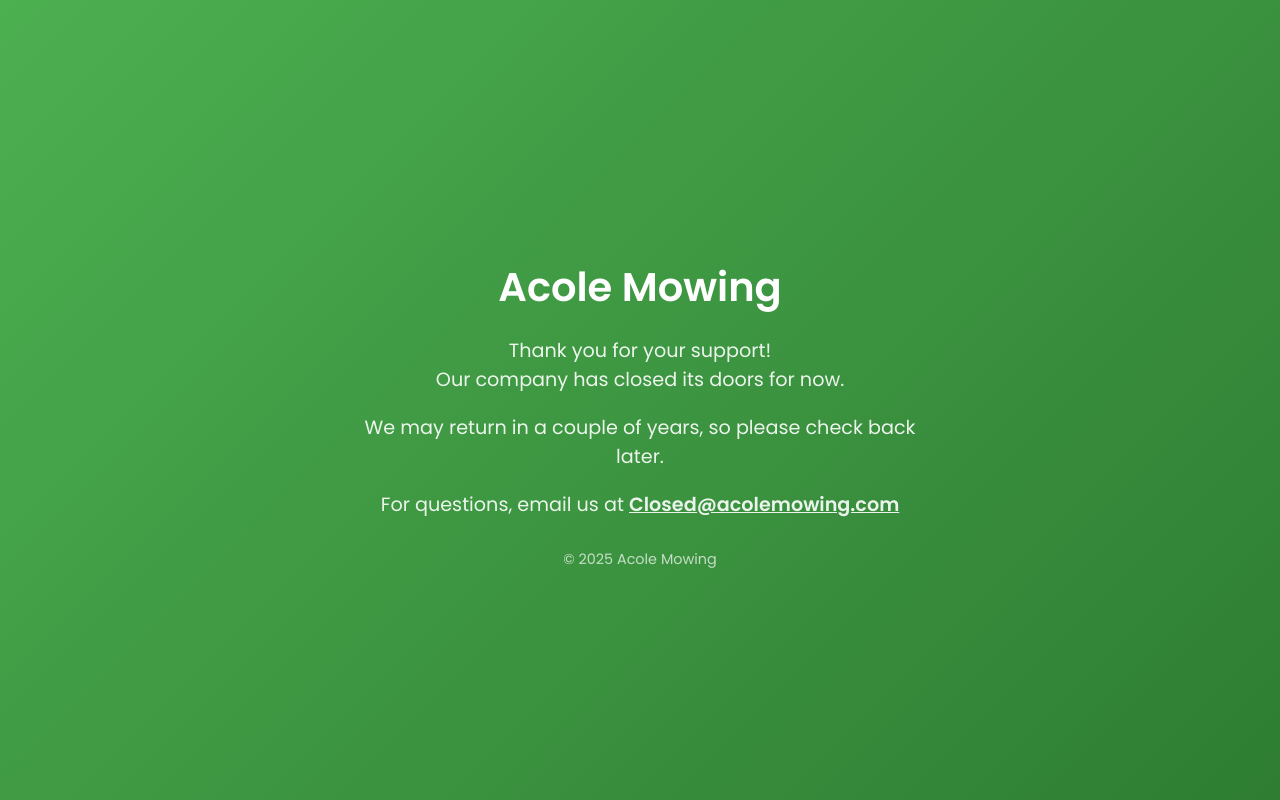
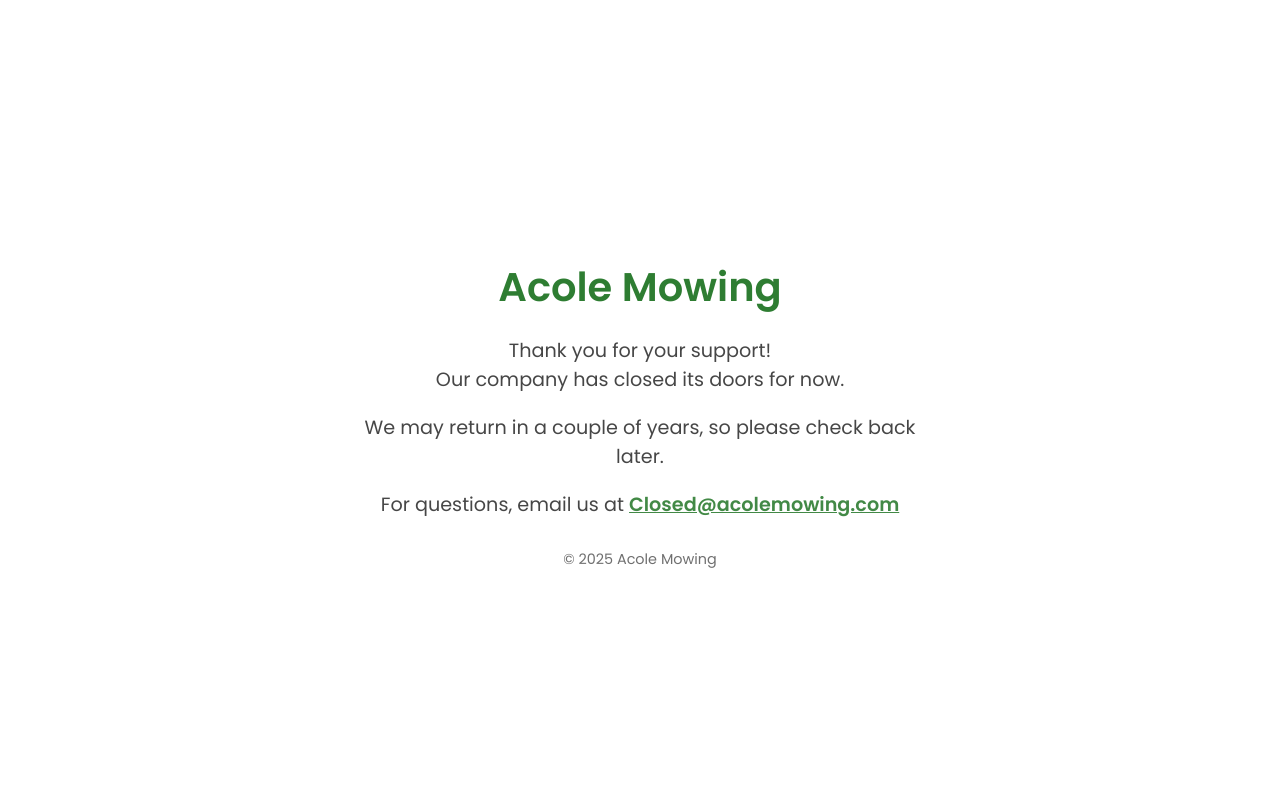
Before and after one commit to arrow-cole/acolemowing.com, a plain HTML site: page index.html in a window 1280 px wide. Drawn offline with Linux system fonts and the light colour scheme.

Commit message:
Update and rename 404.html to index.html

```diff
--- a/404.html
+++ b/index.html
@@ -13,8 +13,8 @@
       justify-content: center;
       align-items: center;
       height: 100vh;
-      background: linear-gradient(135deg, #4CAF50, #2E7D32);
-      color: white;
+      background: #ffffff;
+      color: #333;
       text-align: center;
     }
     .container {
@@ -24,13 +24,14 @@
     h1 {
       font-size: 2.5rem;
       margin-bottom: 10px;
+      color: #2E7D32;
     }
     p {
       font-size: 1.2rem;
       opacity: 0.9;
     }
     a {
-      color: #fff;
+      color: #2E7D32;
       font-weight: 600;
       text-decoration: underline;
     }
```
